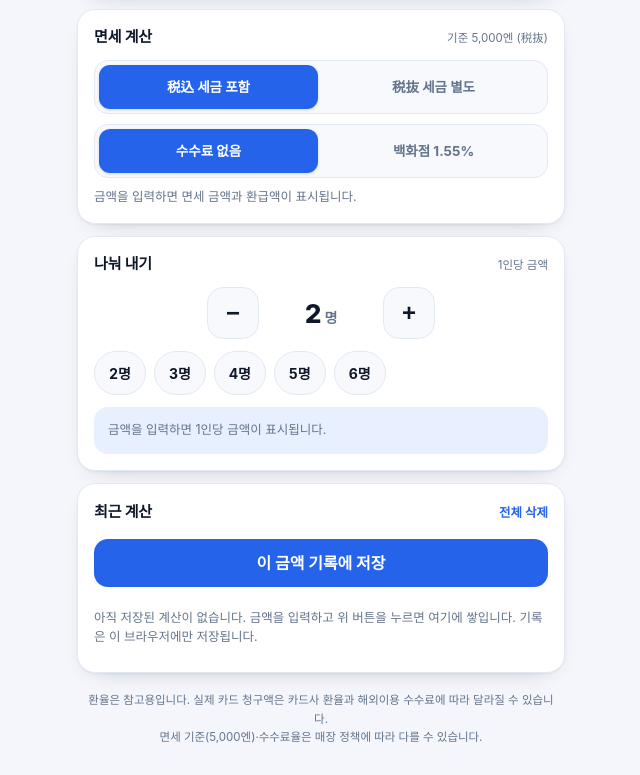
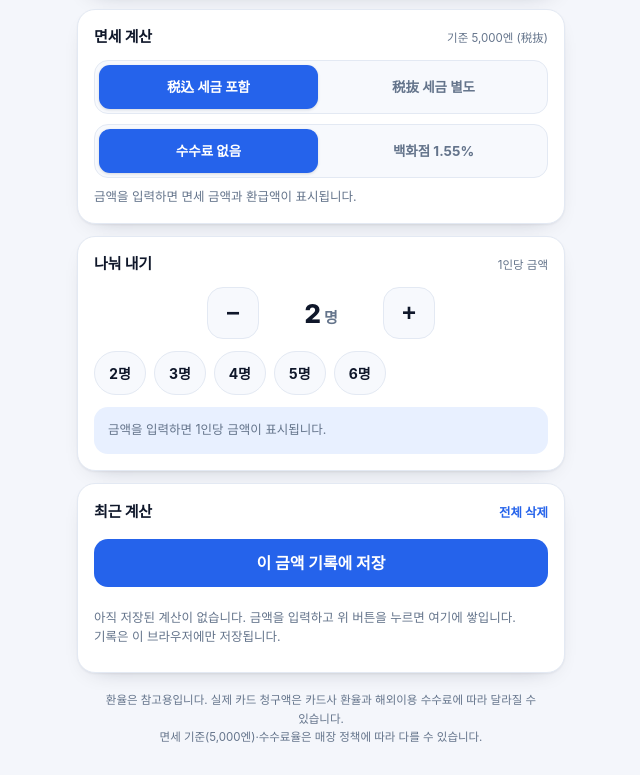
Before and after one commit to jaystacyoh/jaystacyoh.github.io, a plain HTML site: page index.html in a window 1280 px wide. Shown: the part 632-1407 px from the top of the page, without its empty margins (319-959 px from the left). Drawn offline with Linux system fonts and the light colour scheme; no server answers.

Commit message:
한글 줄바꿈과 인원 표기 다듬기

```diff
--- a/index.html
+++ b/index.html
@@ -58,6 +58,8 @@
     font-family:-apple-system,BlinkMacSystemFont,"Apple SD Gothic Neo","Pretendard","Noto Sans KR","Malgun Gothic",system-ui,sans-serif;
     font-size:16px;
     line-height:1.5;
+    word-break:keep-all;
+    overflow-wrap:break-word;
     -webkit-font-smoothing:antialiased;
   }
   .wrap{max-width:520px;margin:0 auto;padding:calc(18px + env(safe-area-inset-top)) 16px calc(28px + env(safe-area-inset-bottom))}
@@ -159,7 +161,7 @@
   .step-btn:active{transform:scale(.95)}
   .step-value{min-width:92px;display:flex;align-items:baseline;justify-content:center;gap:3px}
   .step-value strong{font-size:26px;font-weight:800;font-variant-numeric:tabular-nums}
-  .step-value span{font-size:14px;color:var(--muted);font-weight:700}
+  .step-value span{font-size:15px;color:var(--muted);font-weight:700}
   .split-result{margin-top:12px;background:var(--accent-soft);border-radius:14px;padding:14px}
   .per{display:flex;align-items:baseline;justify-content:space-between;gap:12px}
   .per .k{font-size:13px;font-weight:700;color:var(--muted)}
```
